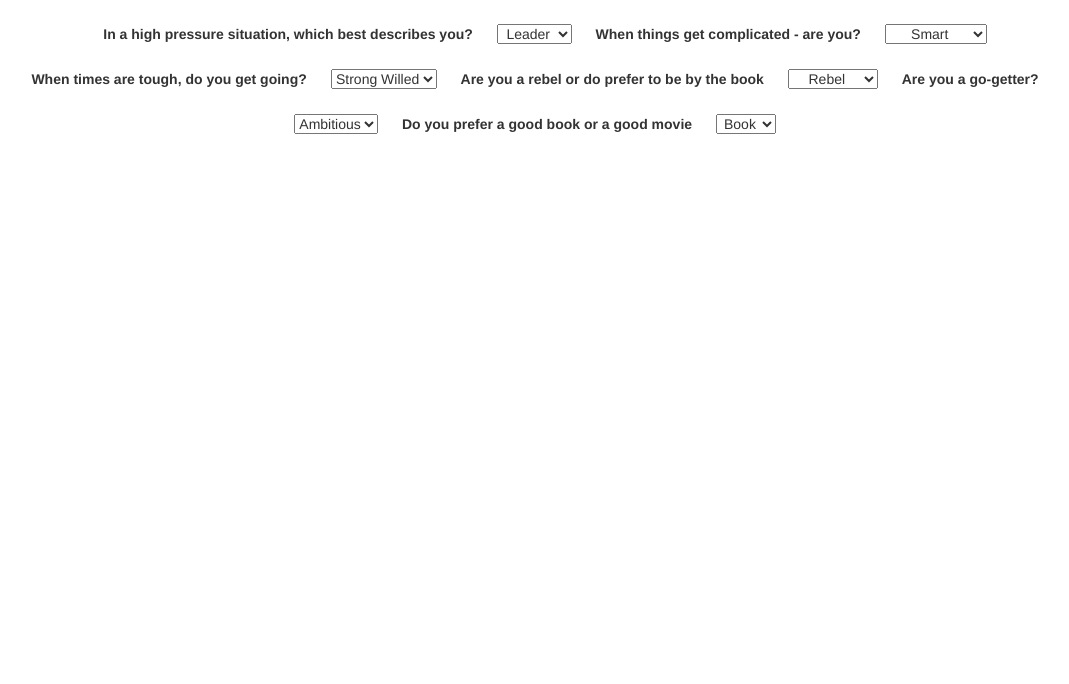
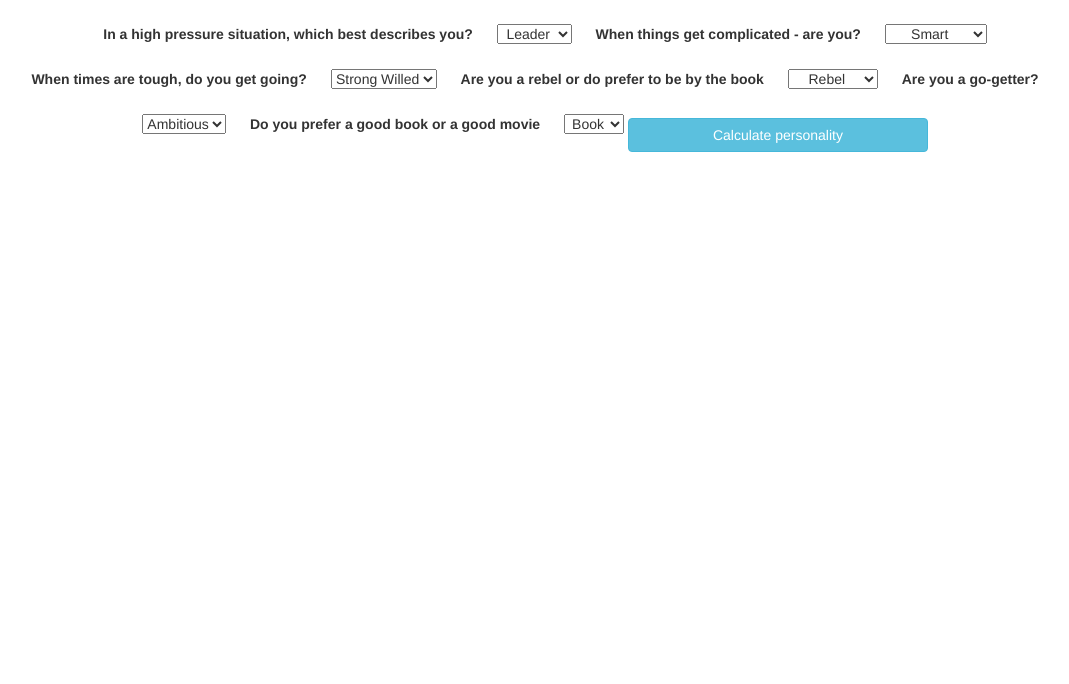
Before and after one commit to mitchelharding/characterQuest, a plain HTML site: page index.html in a window 1280 px wide. Shown: the part 116-800 px from the top of the page, without its empty margins (105-1174 px from the left). Drawn offline with Linux system fonts and the light colour scheme.

Commit message:
add submit button

```diff
--- a/css/styles.css
+++ b/css/styles.css
@@ -2,3 +2,8 @@
   text-align: center;
   margin: 20px;
 }
+
+button{
+  margin-top:20px;
+  width:300px;
+}
--- a/index.html
+++ b/index.html
@@ -49,7 +49,7 @@
             <option value="movie">Movie</option>
           </select>
 
-
+        <button type="submit" class="btn btn-info">Calculate personality</button>
 
         </form>
 
```
